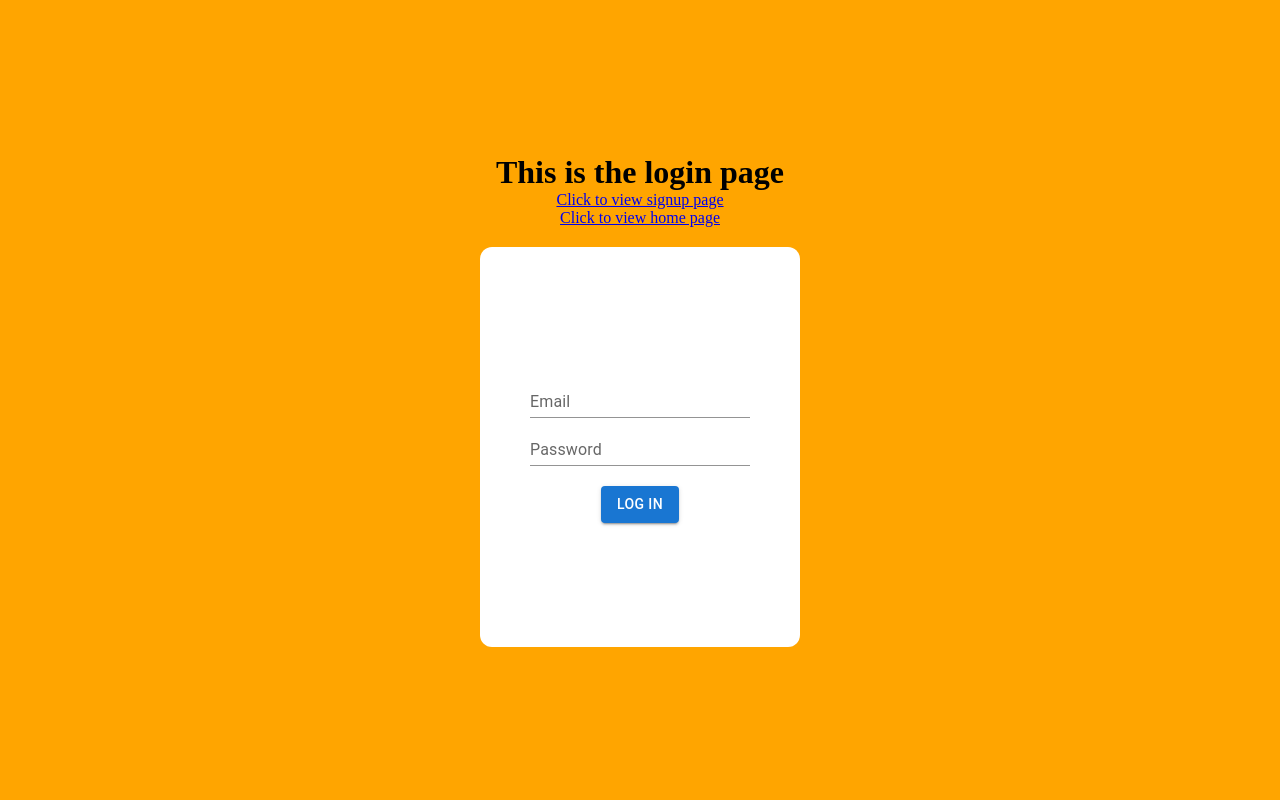
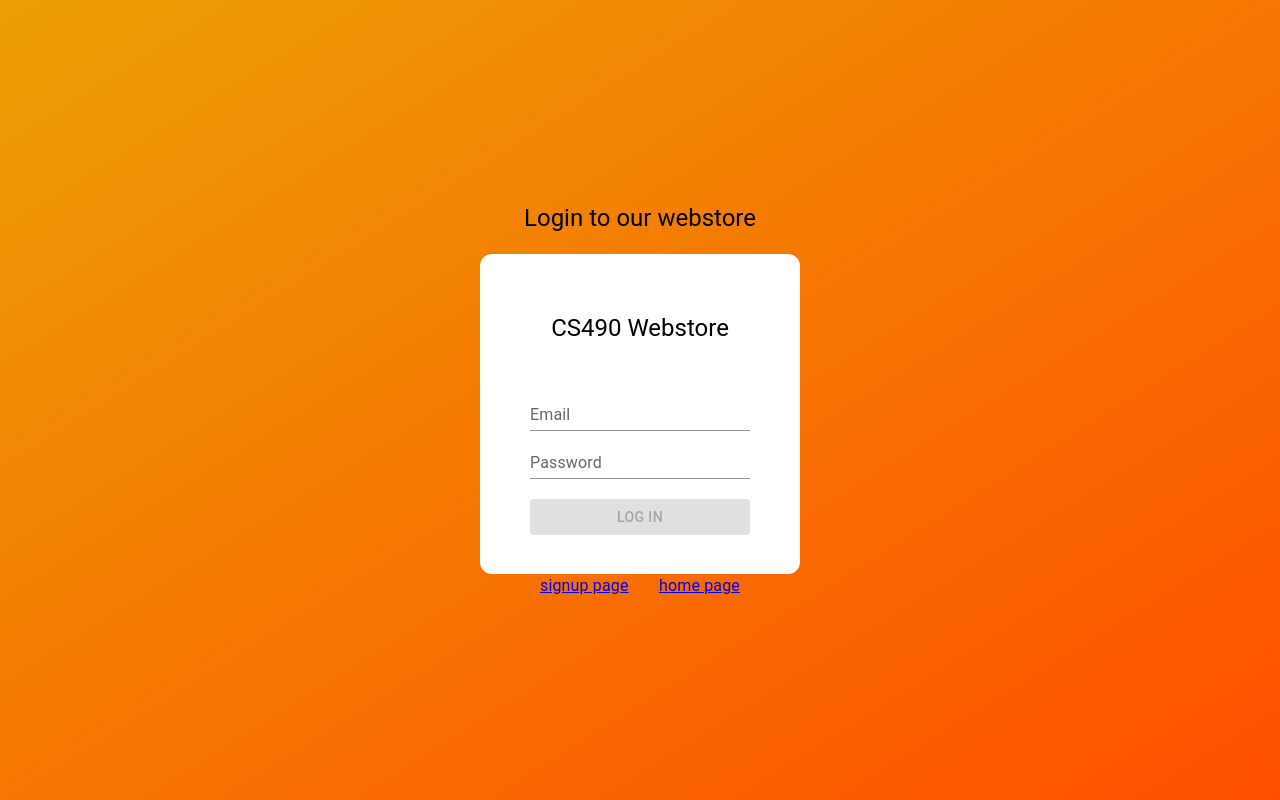
Before and after one commit to DuurenbayarUlz/ratemyproject, a React (Create React App) app: page /login in a window 1280 px wide. Built offline with nearby package versions, Linux system fonts and the light colour scheme.

Commit message:
Fixed design for login and signup form

```diff
--- a/src/components/login/form.tsx
+++ b/src/components/login/form.tsx
@@ -1,4 +1,4 @@
-import { Box, Button, TextField } from "@mui/material";
+import { Box, Button, TextField, Typography } from "@mui/material";
 import { useState } from "react";
 
 export const LogInForm = () => {
@@ -8,21 +8,27 @@ export const LogInForm = () => {
     <Box
       display="flex"
       maxWidth="500px"
-      height="50vh"
       borderRadius={3}
       flexDirection="column"
       bgcolor="white"
-      justifyContent="center"
       alignItems="center"
+      justifyContent="space-evenly"
       paddingX="50px"
       marginTop="20px"
+      minHeight="320px"
     >
+      <Box marginTop="20px">
+        <Typography variant="h5">CS490 Webstore</Typography>
+      </Box>
+
+      <Box display="flex" flexDirection="column">
         <TextField
           variant="standard"
           label="Email"
           onChange={(event) => {
             setEmail(event.target.value);
           }}
+          value={email}
         />
         <TextField
           variant="standard"
@@ -30,18 +36,24 @@ export const LogInForm = () => {
           onChange={(event) => {
             setPassword(event.target.value);
           }}
+          value={password}
         />
         <Box marginTop="20px">
           <Button
+            disabled={email.length === 0 || password.length === 0}
             variant="contained"
             fullWidth
-          onClick={() => {
+            onClick={(e) => {
+              e.preventDefault();
               console.log(email, password);
+              setEmail("");
+              setPassword("");
             }}
           >
             Log In
           </Button>
         </Box>
       </Box>
+    </Box>
   );
 };
--- a/src/components/login/login.tsx
+++ b/src/components/login/login.tsx
@@ -1,4 +1,4 @@
-import { Box } from "@mui/material";
+import { Box, Typography } from "@mui/material";
 import { Link } from "react-router-dom";
 import { LogInForm } from "./form";
 
@@ -11,16 +11,21 @@ export const Login = () => {
       justifyContent="center"
       alignItems="center"
       flexDirection="column"
-      bgcolor="orange"
+      sx={{
+        background: "linear-gradient(to right bottom, #EC9F05, #FF4E00)",
+      }}
     >
-      <h1>This is the login page</h1>
-      <div>
-        <Link to="/signup">Click to view signup page</Link>
-      </div>
-      <div>
-        <Link to="/">Click to view home page</Link>
-      </div>
+      <Typography variant="h5">Login to our webstore</Typography>
       <LogInForm />
+      <Box display="flex" width="200px" justifyContent="space-between">
+        <Link to="/signup">
+          <Typography>signup page</Typography>
+        </Link>
+
+        <Link to="/">
+          <Typography> home page</Typography>
+        </Link>
+      </Box>
     </Box>
   );
 };
--- a/src/components/signup/form.tsx
+++ b/src/components/signup/form.tsx
@@ -1,4 +1,4 @@
-import { Box, Button, TextField } from "@mui/material";
+import { Box, Button, TextField, Typography } from "@mui/material";
 import { useState } from "react";
 
 export const SignUpForm = () => {
@@ -10,22 +10,27 @@ export const SignUpForm = () => {
   return (
     <Box
       display="flex"
-      maxWidth="400px"
-      height="50vh"
+      maxWidth="500px"
+      minHeight="400px"
       borderRadius={3}
       flexDirection="column"
       bgcolor="white"
-      justifyContent="center"
+      justifyContent="space-evenly"
       alignItems="center"
       paddingX="50px"
       marginTop="20px"
     >
+      <Box marginTop="20px">
+        <Typography variant="h5">CS490 Webstore</Typography>
+      </Box>
+      <Box display="flex" flexDirection="column">
         <TextField
           variant="standard"
           label="First Name"
           onChange={(event) => {
             setFirstName(event.target.value);
           }}
+          value={firstName}
         />
         <TextField
           variant="standard"
@@ -33,6 +38,7 @@ export const SignUpForm = () => {
           onChange={(event) => {
             setLastName(event.target.value);
           }}
+          value={lastName}
         />
         <TextField
           variant="standard"
@@ -40,6 +46,7 @@ export const SignUpForm = () => {
           onChange={(event) => {
             setEmail(event.target.value);
           }}
+          value={email}
         />
         <TextField
           variant="standard"
@@ -47,18 +54,31 @@ export const SignUpForm = () => {
           onChange={(event) => {
             setPassword(event.target.value);
           }}
+          value={password}
         />
         <Box marginTop="20px">
           <Button
+            disabled={
+              firstName.length === 0 ||
+              lastName.length === 0 ||
+              email.length === 0 ||
+              password.length === 0
+            }
             fullWidth
             variant="contained"
-          onClick={() => {
+            onClick={(e) => {
+              e.preventDefault();
               console.log(firstName, lastName, email, password);
+              setFirstName("");
+              setLastName("");
+              setPassword("");
+              setEmail("");
             }}
           >
             Sign Up
           </Button>
         </Box>
       </Box>
+    </Box>
   );
 };
--- a/src/components/signup/signup.tsx
+++ b/src/components/signup/signup.tsx
@@ -1,4 +1,4 @@
-import { Box } from "@mui/material";
+import { Box, Typography } from "@mui/material";
 import { Link } from "react-router-dom";
 import { SignUpForm } from "./form";
 
@@ -11,16 +11,20 @@ export const Signup = () => {
       justifyContent="center"
       alignItems="center"
       flexDirection="column"
-      bgcolor="orange"
+      sx={{
+        background: "linear-gradient(to right bottom, #EC9F05, #FF4E00)",
+      }}
     >
-      <h1>This is the sign up page</h1>
-      <div>
-        <Link to="/">Click to view home page</Link>
-      </div>
-      <div>
-        <Link to="/login">Click to view login page</Link>
-      </div>
+      <Typography variant="h5">Signup to our webstore</Typography>
       <SignUpForm />
+      <Box display="flex" width="200px" justifyContent="space-between">
+        <Link to="/">
+          <Typography>home page</Typography>
+        </Link>
+        <Link to="/login">
+          <Typography>login page</Typography>
+        </Link>
+      </Box>
     </Box>
   );
 };
--- a/src/index.tsx
+++ b/src/index.tsx
@@ -1,4 +1,3 @@
-import React from "react";
 import { createRoot } from "react-dom/client";
 import { Provider } from "react-redux";
 import { store } from "./app/store";
```
Lines whose indentation alone changed are shown as unchanged.
